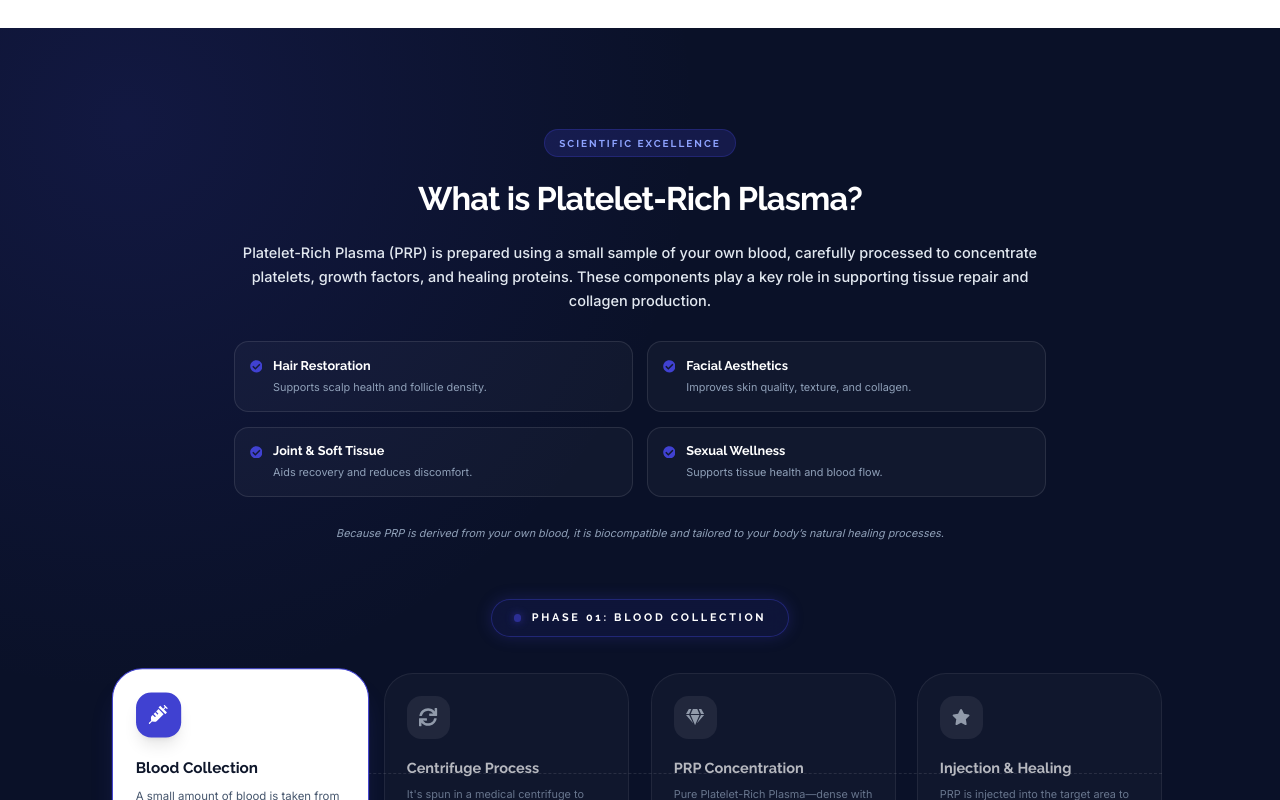
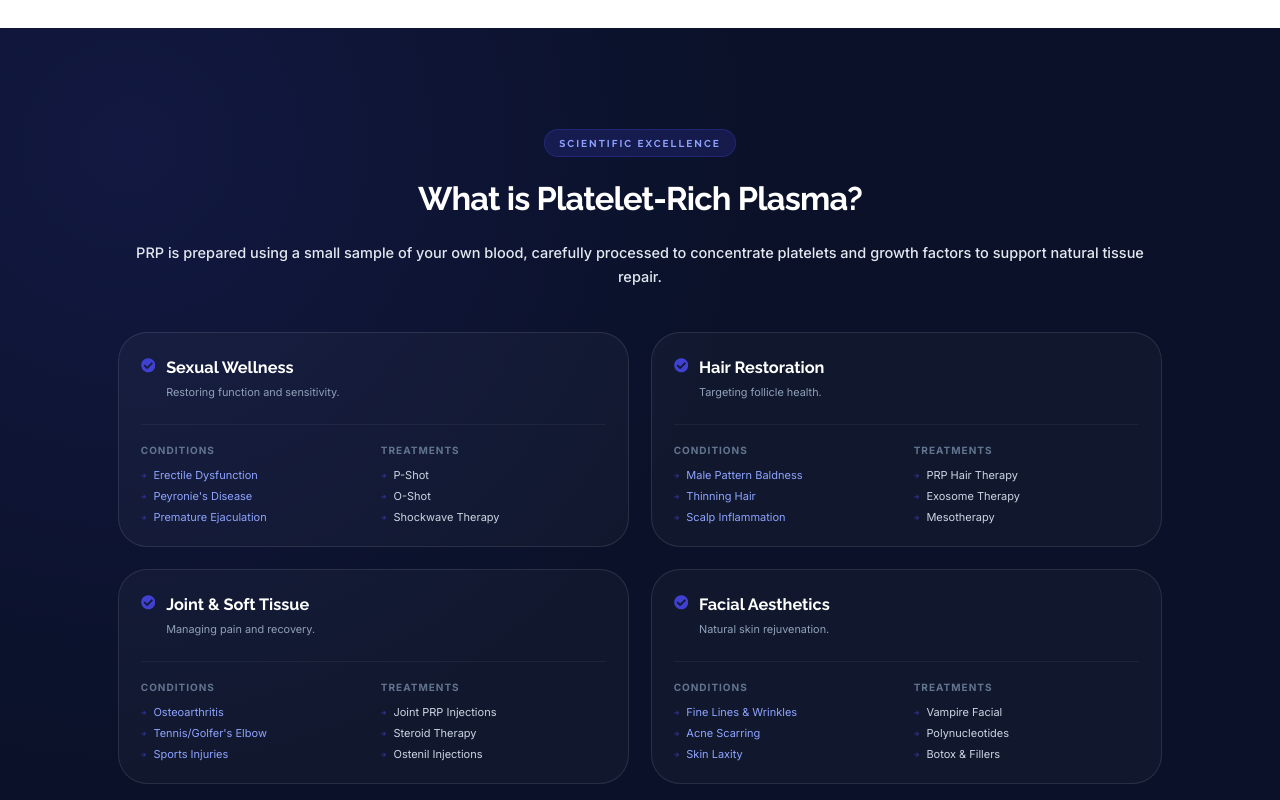
Before and after one commit to binithekid/Healing-PRP-Clinics-Preview, a Next.js app: page / in a window 1280 px wide. Shown: the part 1500-2300 px from the top of the page. Built offline with nearby package versions, Linux system fonts and the light colour scheme.

Commit message:
Update PRPExplanationSection.tsx

```diff
--- a/src/components/PRPExplanationSection.tsx
+++ b/src/components/PRPExplanationSection.tsx
@@ -2,10 +2,15 @@
 
 import { motion, AnimatePresence, Variants } from "framer-motion";
 import { useState } from "react";
-import { FaSyringe, FaSync, FaGem, FaStar, FaCheckCircle } from "react-icons/fa";
+import Link from "next/link";
+import { usePathname } from "next/navigation";
+import { FaSyringe, FaSync, FaGem, FaStar, FaCheckCircle, FaArrowRight } from "react-icons/fa";
 
 export default function PRPExplanationSection() {
   const [activeStep, setActiveStep] = useState(0);
+  const pathname = usePathname();
+  const isBirmingham = pathname?.startsWith("/birmingham");
+  const prefix = isBirmingham ? "/birmingham" : "";
 
   const containerVariants: Variants = {
     hidden: { opacity: 0 },
@@ -32,10 +37,62 @@ export default function PRPExplanationSection() {
   ];
 
   const applications = [
-    { title: "Hair Restoration", desc: "Supports scalp health and follicle density." },
-    { title: "Facial Aesthetics", desc: "Improves skin quality, texture, and collagen." },
-    { title: "Joint & Soft Tissue", desc: "Aids recovery and reduces discomfort." },
-    { title: "Sexual Wellness", desc: "Supports tissue health and blood flow." },
+    {
+      title: "Sexual Wellness",
+      desc: "Restoring function and sensitivity.",
+      conditions: [
+        { name: "Erectile Dysfunction", href: `${prefix}/erectile-dysfunction` },
+        { name: "Peyronie's Disease", href: `${prefix}/peyronies-disease` },
+        { name: "Premature Ejaculation", href: `${prefix}/premature-ejaculation` },
+      ],
+      treatments: [
+        { name: "P-Shot", href: `${prefix}/p-shot` },
+        { name: "O-Shot", href: `${prefix}/o-shot` },
+        { name: "Shockwave Therapy", href: `${prefix}/shockwave-therapy-erectile-dysfunction` }
+      ]
+    },
+    {
+      title: "Hair Restoration",
+      desc: "Targeting follicle health.",
+      conditions: [
+        { name: "Male Pattern Baldness", href: `${prefix}/hair-restoration` },
+        { name: "Thinning Hair", href: `${prefix}/hair-restoration` },
+        { name: "Scalp Inflammation", href: `${prefix}/hair-restoration` }
+      ],
+      treatments: [
+        { name: "PRP Hair Therapy", href: `${prefix}/hair-restoration` },
+        { name: "Exosome Therapy", href: `${prefix}/hair-restoration` },
+        { name: "Mesotherapy", href: `${prefix}/hair-restoration` }
+      ]
+    },
+    {
+      title: "Joint & Soft Tissue",
+      desc: "Managing pain and recovery.",
+      conditions: [
+        { name: "Osteoarthritis", href: `${prefix}/joint-injections` },
+        { name: "Tennis/Golfer's Elbow", href: `${prefix}/joint-injections` },
+        { name: "Sports Injuries", href: `${prefix}/joint-injections` }
+      ],
+      treatments: [
+        { name: "Joint PRP Injections", href: `${prefix}/joint-injections` },
+        { name: "Steroid Therapy", href: `${prefix}/joint-injections` },
+        { name: "Ostenil Injections", href: `${prefix}/joint-injections` }
+      ]
+    },
+    {
+      title: "Facial Aesthetics",
+      desc: "Natural skin rejuvenation.",
+      conditions: [
+        { name: "Fine Lines & Wrinkles", href: `${prefix}/facial-aesthetics` },
+        { name: "Acne Scarring", href: `${prefix}/facial-aesthetics` },
+        { name: "Skin Laxity", href: `${prefix}/facial-aesthetics` }
+      ],
+      treatments: [
+        { name: "Vampire Facial", href: `${prefix}/facial-aesthetics` },
+        { name: "Polynucleotides", href: `${prefix}/polynucleotides` },
+        { name: "Botox & Fillers", href: `${prefix}/facial-aesthetics` }
+      ]
+    },
   ];
 
   return (
@@ -46,14 +103,13 @@ export default function PRPExplanationSection() {
     >
       <div className="relative z-10 max-w-7xl mx-auto px-4 sm:px-6 lg:px-8">
         <motion.div
-          className="text-center mb-12"
+          className="text-center mb-16"
           initial="hidden"
           whileInView="visible"
           viewport={{ once: true, amount: 0.2 }}
           variants={containerVariants}
         >
           <motion.div
-            // BRAND COLOR LOCK: Lightened #4041d1 for contrast against dark mode
             className="inline-block px-4 py-1.5 bg-[#4041d1]/20 text-[#8ea3ff] rounded-full text-[10px] font-bold uppercase tracking-[0.2em] mb-6 border border-[#4041d1]/30 font-raleway"
             variants={itemVariants}
           >
@@ -67,41 +123,62 @@ export default function PRPExplanationSection() {
             What is Platelet-Rich Plasma?
           </motion.h2>
 
-          <div className="max-w-4xl mx-auto space-y-8">
+          <div className="max-w-6xl mx-auto">
             <motion.p
-              className="text-base text-slate-200 leading-relaxed font-medium font-inter"
+              className="text-base text-slate-200 leading-relaxed font-medium font-inter mb-12"
               variants={itemVariants}
             >
-              Platelet-Rich Plasma (PRP) is prepared using a small sample of your own blood,
-              carefully processed to concentrate platelets, growth factors, and healing proteins.
-              These components play a key role in supporting tissue repair and collagen production.
+              PRP is prepared using a small sample of your own blood, carefully processed to concentrate platelets and growth factors to support natural tissue repair.
             </motion.p>
 
             <motion.div
-              className="grid grid-cols-1 md:grid-cols-2 gap-4 text-left"
+              className="grid grid-cols-1 lg:grid-cols-2 gap-6 text-left"
               variants={itemVariants}
             >
               {applications.map((app, i) => (
-                <div key={i} className="flex items-start gap-3 p-4 bg-white/[0.03] rounded-2xl border border-white/10 hover:border-[#4041d1]/40 transition-colors duration-300">
-                  <FaCheckCircle className="text-[#4041d1] mt-1 shrink-0 w-3.5 h-3.5" />
-                  <div>
-                    <span className="text-white font-bold block text-sm font-raleway">{app.title}</span>
-                    <span className="text-slate-400 text-xs font-inter">{app.desc}</span>
+                <div key={i} className="flex flex-col p-6 bg-white/[0.03] rounded-[2rem] border border-white/10 hover:border-[#4041d1]/40 transition-all duration-300">
+                  <div className="flex items-start gap-3 mb-6">
+                    <FaCheckCircle className="text-[#4041d1] mt-1 shrink-0 w-4 h-4" />
+                    <div>
+                      <span className="text-white font-bold block text-lg font-raleway">{app.title}</span>
+                      <span className="text-slate-400 text-xs font-inter">{app.desc}</span>
+                    </div>
+                  </div>
+
+                  <div className="grid grid-cols-2 gap-4 border-t border-white/5 pt-5">
+                    {/* COLUMN 1: CONDITIONS */}
+                    <div>
+                      <p className="text-[10px] uppercase tracking-widest text-slate-500 font-bold mb-3">Conditions</p>
+                      <div className="space-y-2">
+                        {app.conditions.map((c, idx) => (
+                          <Link key={idx} href={c.href} className="text-[11px] text-[#8ea3ff] hover:text-white flex items-center gap-2 group/link transition-colors leading-tight">
+                            <FaArrowRight className="w-1.5 h-1.5 text-[#4041d1]/60 group-hover/link:translate-x-1 transition-transform" />
+                            {c.name}
+                          </Link>
+                        ))}
+                      </div>
+                    </div>
+
+                    {/* COLUMN 2: TREATMENTS */}
+                    <div>
+                      <p className="text-[10px] uppercase tracking-widest text-slate-500 font-bold mb-3">Treatments</p>
+                      <div className="space-y-2">
+                        {app.treatments.map((t, idx) => (
+                          <Link key={idx} href={t.href} className="text-[11px] text-slate-300 hover:text-white flex items-center gap-2 group/link transition-colors leading-tight">
+                            <FaArrowRight className="w-1.5 h-1.5 text-[#4041d1]/60 group-hover/link:translate-x-1 transition-transform" />
+                            {t.name}
+                          </Link>
+                        ))}
+                      </div>
+                    </div>
                   </div>
                 </div>
               ))}
             </motion.div>
-
-            <motion.p
-              className="text-xs text-slate-400 italic font-inter"
-              variants={itemVariants}
-            >
-              Because PRP is derived from your own blood, it is biocompatible and tailored to your body’s natural healing processes.
-            </motion.p>
           </div>
         </motion.div>
 
-        {/* Process Steps */}
+        {/* Process Steps Section (Kept for the visual flow) */}
         <div className="max-w-6xl mx-auto mt-16 relative">
           <div className="text-center mb-10">
             <AnimatePresence mode="wait">
@@ -111,7 +188,6 @@ export default function PRPExplanationSection() {
                 animate={{ opacity: 1, y: 0 }}
                 exit={{ opacity: 0, y: -5 }}
                 transition={{ duration: 0.2 }}
-                // UPDATED: Increased padding, larger border, and bigger text
                 className="inline-flex items-center gap-3 px-6 py-3 bg-[#4041d1]/10 border border-[#4041d1]/40 rounded-full shadow-[0_0_15px_rgba(64,65,209,0.25)] backdrop-blur-md"
               >
                 <span className="flex h-2 w-2 rounded-full bg-[#4041d1] animate-pulse shadow-[0_0_8px_#4041d1]" />
@@ -145,7 +221,6 @@ export default function PRPExplanationSection() {
                   <div
                     className={`p-6 rounded-[2rem] border transition-all duration-300 cursor-pointer h-full flex flex-col ${
                       isActive
-                        // BRAND COLOR LOCK: Active state border uses Brand Blue
                         ? "border-[#4041d1] bg-white shadow-xl shadow-[#4041d1]/20 scale-105 z-20"
                         : "border-white/10 bg-white/[0.04] opacity-70 hover:opacity-100"
                     }`}
```
